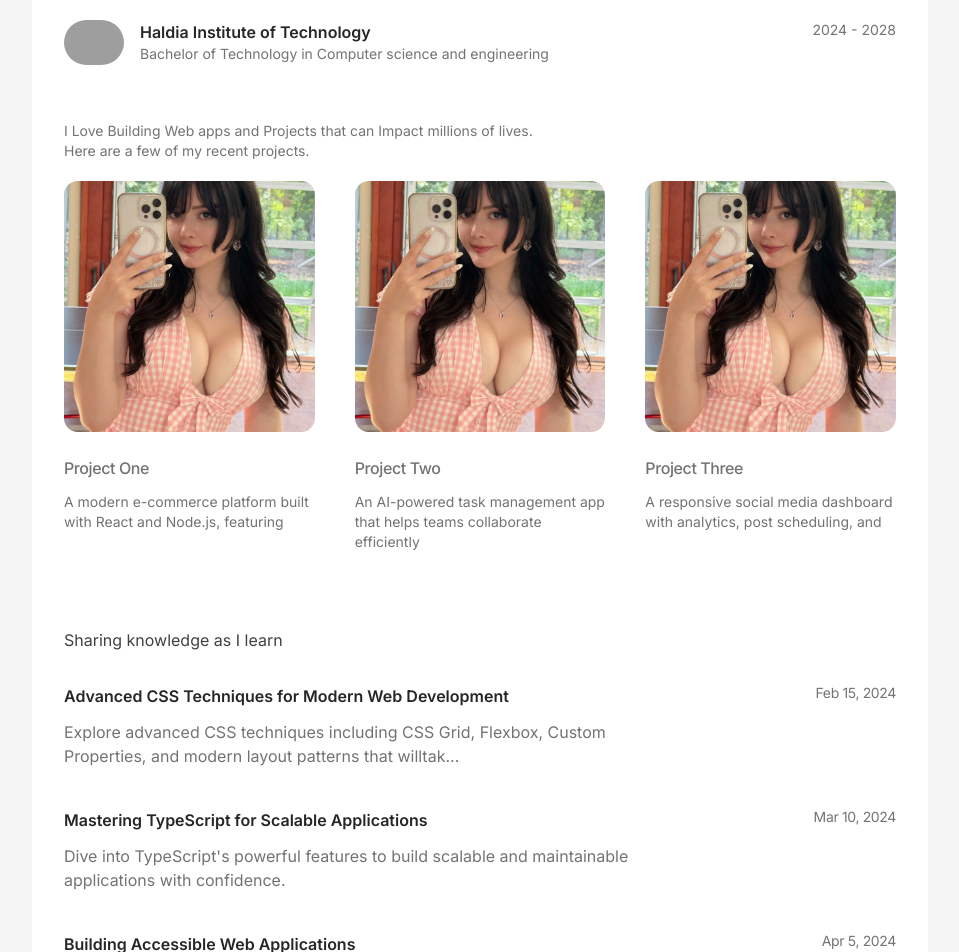
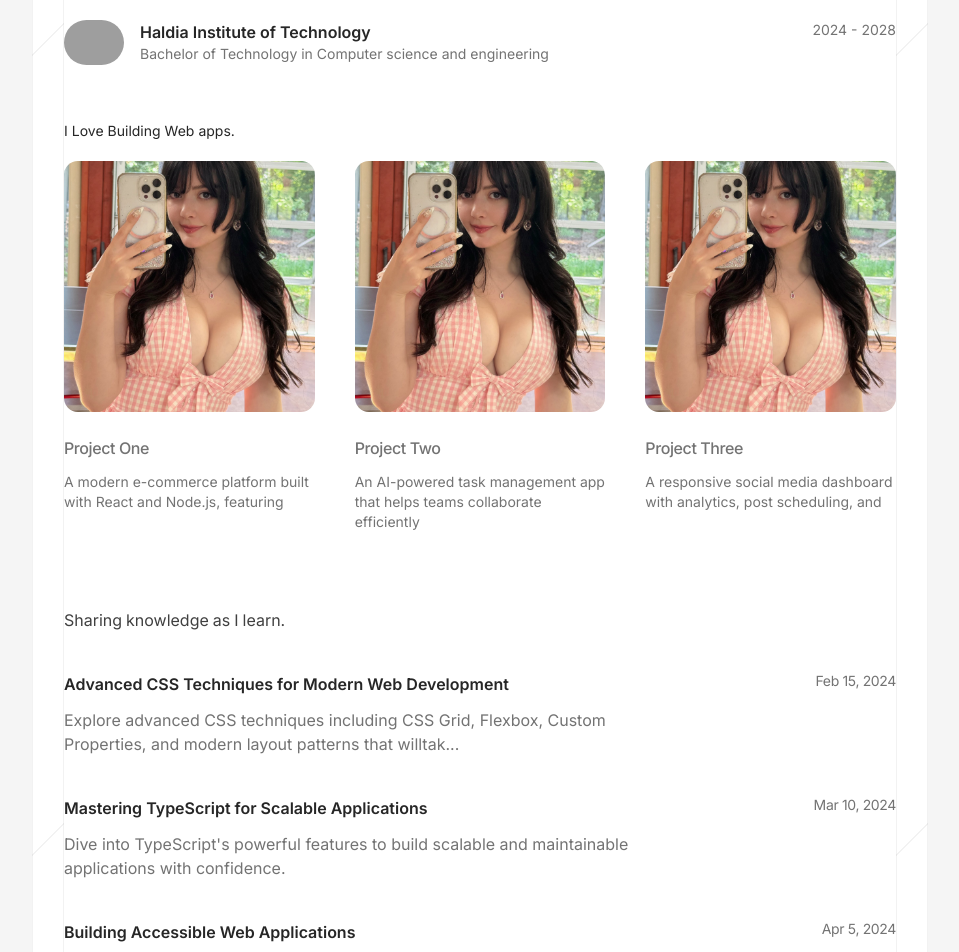
Before and after one commit to Pranab-kr/protfolio, a Next.js app: page / in a window 1280 px wide. Shown: the part 360-1312 px from the top of the page, without its empty margins (160-1119 px from the left). Built offline with nearby package versions, Linux system fonts and the light colour scheme; grey boxes are pictures that could not be loaded.

Commit message:
side-design-added

```diff
--- a/src/app/contact/page.tsx
+++ b/src/app/contact/page.tsx
@@ -9,7 +9,7 @@ const page = () => {
       <Container className="min-h-[110vh] p-8 md:pt-20 md:pb-10">
         <motion.h1
           initial={{ opacity: 0, filter: "blur(10px)", y: 10 }}
-          whileInView={{ opacity: 1, filter: "blur(0px)", y: 0 }}
+          animate={{ opacity: 1, filter: "blur(0px)", y: 0 }}
           transition={{ duration: 0.3, delay: 0.1 }}
           viewport={{ once: true }}
           className="text-primary mt-4 text-2xl font-bold tracking-tighter drop-shadow-xs drop-shadow-neutral-200 md:text-4xl"
@@ -18,7 +18,7 @@ const page = () => {
         </motion.h1>
         <motion.p
           initial={{ opacity: 0, filter: "blur(10px)", y: 10 }}
-          whileInView={{ opacity: 1, filter: "blur(0px)", y: 0 }}
+          animate={{ opacity: 1, filter: "blur(0px)", y: 0 }}
           transition={{ duration: 0.3, delay: 0.2 }}
           viewport={{ once: true }}
           className="text-secondary text-md md:text-md max-w-lg pt-4 leading-normal"
--- a/src/app/globals.css
+++ b/src/app/globals.css
@@ -18,6 +18,11 @@
   --shadow-minimal:
     0px 2px 3px -1px rgba(0, 0, 0, 0.1), 0px 1px 0px rgba(25, 28, 33, 0.02),
     0px 0px 0px 1px rgba(25, 28, 33, 0.08);
+  --shadow-aceternity:
+    rgba(34, 42, 53, 0.06) 0px 0px 24px, rgba(0, 0, 0, 0.05) 0px 1px 1px,
+    rgba(34, 42, 53, 0.04) 0px 0px 0px 1px, rgba(34, 42, 53, 0.08) 0px 0px 4px,
+    rgba(47, 48, 55, 0.05) 0px 16px 68px,
+    rgba(255, 255, 255, 0.1) 0px 1px 0px inset;
   --color-sidebar-ring: var(--sidebar-ring);
   --color-sidebar-border: var(--sidebar-border);
   --color-sidebar-accent-foreground: var(--sidebar-accent-foreground);
@@ -136,9 +141,9 @@ body {
 
 @layer base {
   * {
-    @apply border-border outline-ring/50;
+    /* @apply border-border outline-ring/50; */
   }
   body {
-    @apply bg-background text-foreground;
+    /* @apply bg-background text-foreground; */
   }
 }
--- a/src/app/layout.tsx
+++ b/src/app/layout.tsx
@@ -18,7 +18,7 @@ export default function RootLayout({
   return (
     <html lang="en">
       <body
-        className={`${inter.className} bg-neutral-100 antialiased dark:bg-neutral-700`}
+        className={`${inter.className} bg-neutral-100 antialiased [--pattern-fg:var(--color-neutral-950)]/5 dark:bg-gray-950 dark:bg-neutral-700 dark:[--pattern-fg:var(--color-white)]/10`}
       >
         <Toaster position="top-center" />
         <Navbar />
--- a/src/app/page.tsx
+++ b/src/app/page.tsx
@@ -9,7 +9,9 @@ import ContactSection from "@/components/ContactSection";
 const page = () => {
   return (
     <div className="flex min-h-screen items-start justify-center">
-      <Container className="min-h-screen p-8 md:pt-20 md:pb-10">
+      <Container className="relative min-h-screen p-8 md:pt-20 md:pb-10">
+        <div className="absolute top-0 right-0 row-start-1 h-full w-8 border-x border-x-(--pattern-fg) bg-[image:repeating-linear-gradient(315deg,_var(--pattern-fg)_0,_var(--pattern-fg)_1px,_transparent_0,_transparent_50%)] bg-[size:10px_10px] bg-fixed"></div>
+        <div className="absolute top-0 left-0 row-start-1 h-full w-8 border-x border-x-(--pattern-fg) bg-[image:repeating-linear-gradient(315deg,_var(--pattern-fg)_0,_var(--pattern-fg)_1px,_transparent_0,_transparent_50%)] bg-[size:10px_10px] bg-fixed"></div>
         <Hero />
         <About />
         <Projects />
--- a/src/components/Knowledge.tsx
+++ b/src/components/Knowledge.tsx
@@ -1,43 +1,71 @@
+"use client";
+import { motion } from "motion/react";
+
 const Knowledge = () => {
+  const articles = [
+    {
+      title: "Advanced CSS Techniques for Modern Web Development",
+      date: "Feb 15, 2024",
+      description:
+        "Explore advanced CSS techniques including CSS Grid, Flexbox, Custom Properties, and modern layout patterns that willtak...",
+    },
+    {
+      title: "Mastering TypeScript for Scalable Applications",
+      date: "Mar 10, 2024",
+      description:
+        "Dive into TypeScript's powerful features to build scalable and maintainable applications with confidence.",
+    },
+    {
+      title: "Building Accessible Web Applications",
+      date: "Apr 5, 2024",
+      description:
+        "Learn how to create inclusive web applications by following accessibility best practices and guidelines.",
+    },
+  ];
+  const knowledgeTitle = "Sharing knowledge as I learn.";
+
   return (
     <div className="pt-12">
-      <p className="text-neutral-700">Sharing knowledge as I learn</p>
-      <div className="flex justify-between pt-8">
-        <h3 className="text-primary font-semibold">
-          Advanced CSS Techniques for Modern Web Development
-        </h3>
-        <p className="text-secondary text-sm leading-tight font-light tracking-tight">
-          Feb 15, 2024
-        </p>
-      </div>
-      <p className="text-secondary max-w-xl pt-3">
-        Explore advanced CSS techniques including CSS Grid, Flexbox, Custom
-        Properties, and modern layout patterns that willtak...
+      <p className="text-neutral-700">
+        {knowledgeTitle.split(" ").map((word, index) => (
+          <motion.span
+            key={word + index}
+            initial={{ opacity: 0, filter: "blur(5px)", y: 10 }}
+            whileInView={{ opacity: 1, filter: "blur(0px)", y: 0 }}
+            transition={{
+              duration: 0.3,
+              delay: 0.3 + index * 0.05,
+              ease: "easeOut",
+            }}
+            viewport={{ once: true }}
+            className="mr-1 inline-block"
+          >
+            {word}
+          </motion.span>
+        ))}
       </p>
-      <div className="flex justify-between pt-10">
-        <h3 className="text-primary font-semibold">
-          Mastering TypeScript for Scalable Applications
-        </h3>
-        <p className="text-secondary text-sm leading-tight font-light tracking-tight">
-          Mar 10, 2024
-        </p>
-      </div>
-      <p className="text-secondary max-w-xl pt-3">
-        Dive into TypeScript's powerful features to build scalable and
-        maintainable applications with confidence.
-      </p>
-      <div className="flex justify-between pt-10">
-        <h3 className="text-primary font-semibold">
-          Building Accessible Web Applications
-        </h3>
-        <p className="text-secondary text-sm leading-tight font-light tracking-tight">
-          Apr 5, 2024
-        </p>
-      </div>
-      <p className="text-secondary max-w-xl pt-3">
-        Learn how to create inclusive web applications by following
-        accessibility best practices and guidelines.
-      </p>
+
+      <>
+        {articles.map((article, idx) => (
+          <motion.div
+            key={idx}
+            initial={{ opacity: 0, y: 10, filter: "blur(10px)" }}
+            animate={{ opacity: 1, y: 0, filter: "blur(0px)" }}
+            transition={{ delay: idx * 0.1, duration: 0.3 }}
+            className="pt-10"
+          >
+            <div className="flex justify-between">
+              <h3 className="text-primary font-semibold">{article.title}</h3>
+              <p className="text-secondary text-sm leading-tight font-light tracking-tight">
+                {article.date}
+              </p>
+            </div>
+            <p className="text-secondary max-w-xl pt-3">
+              {article.description}
+            </p>
+          </motion.div>
+        ))}
+      </>
     </div>
   );
 };
--- a/src/components/Navbar.tsx
+++ b/src/components/Navbar.tsx
@@ -12,7 +12,7 @@ const Navbar = () => {
 
   const navItems = [
     { title: "About", href: "/about" },
-    { title: "Projects", href: "/projects" },
+    { title: "Projects", href: "#Projects-Section" },
     { title: "Contact", href: "/contact" },
   ];
 
--- a/src/components/container.tsx
+++ b/src/components/container.tsx
@@ -13,7 +13,7 @@ export const Container = ({
   return (
     <div
       className={cn(
-        `mx-auto w-full max-w-4xl ${nav === "isNav" ? "bg-transparent" : "bg-white"} dark:bg-black`,
+        `mx-auto w-full max-w-4xl ${nav === "isNav" ? "bg-transparent" : "bg-white"} relative dark:bg-black`,
         className
       )}
     >
--- a/src/components/projects/Projects.tsx
+++ b/src/components/projects/Projects.tsx
@@ -36,13 +36,27 @@ const Projects = () => {
     //     "A full-stack fitness tracking application with personalized workout plans,.",
     // },
   ];
+  const projectDescription: string = "I Love Building Web apps.";
 
   return (
-    <div className="py-2">
-      <p className="text-secondary max-w-lg pt-4 text-sm md:text-sm">
-        I Love Building Web apps and Projects that can Impact millions of lives.{" "}
-        <br />
-        Here are a few of my recent projects.
+    <div className="py-2" id="Projects-Section">
+      <p className="text-primary md:text-md max-w-lg pt-4 text-sm">
+        {projectDescription.split(" ").map((word, index) => (
+          <motion.span
+            key={word + index}
+            initial={{ opacity: 0, filter: "blur(5px)", y: 5 }}
+            whileInView={{ opacity: 1, filter: "blur(0px)", y: 0 }}
+            transition={{
+              duration: 0.3,
+              delay: 0.25 + index * 0.05,
+              ease: "easeInOut",
+            }}
+            viewport={{ once: true }}
+            className="mr-1 inline-block"
+          >
+            {word}
+          </motion.span>
+        ))}
       </p>
       <div className="grid grid-cols-1 gap-10 py-5 md:grid-cols-3">
         {projects.slice(0, 3).map((project, idx) => (
```
